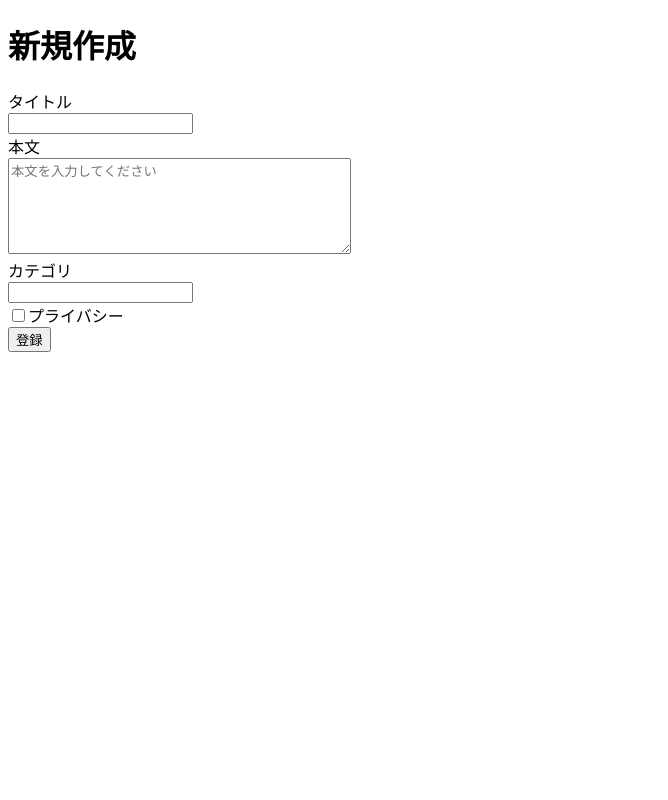
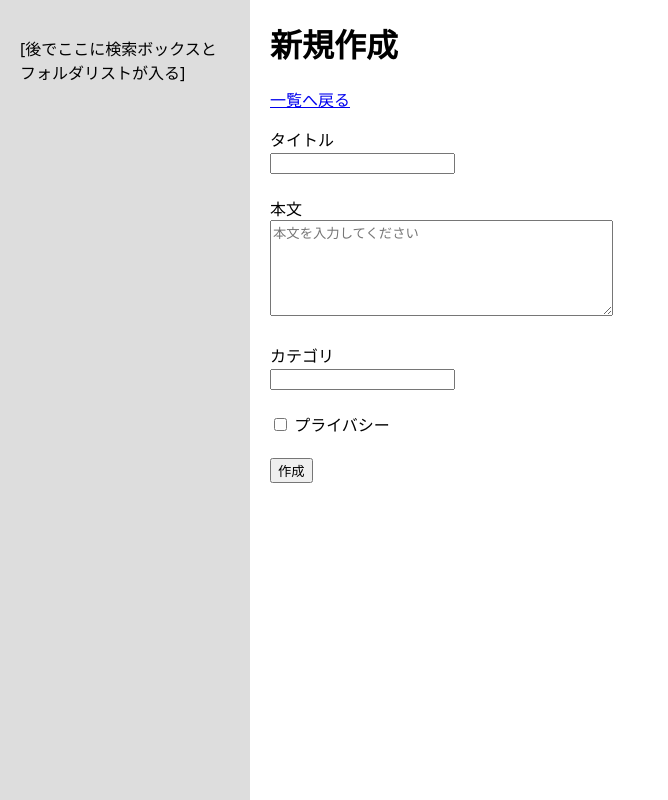
Before and after one commit to yuuki-hiroshima/memo-application, a Flask app: page /memos/new in a window 1280 px wide. Shown: the whole page, without its empty margins (0-668 px from the left). Run offline with Flask 3, Linux system fonts and the light colour scheme.

Commit message:
UIの調整

```diff
--- /dev/null
+++ b/static/style.css
@@ -0,0 +1,87 @@
+/* 全体のベース設定 */
+body {
+  margin: 0;
+  font-family: system-ui, -apple-system, BlinkMacSystemFont, 'Segoe UI', sans-serif;
+  background-color: #f4f4f4;
+}
+
+/* レイアウト全体（左サイドバー + 右コンテンツ） */
+.layout-container {
+  display: flex;
+  min-height: 100vh;
+}
+
+/* サイドバー */
+.sidebar {
+  width: 260px;
+  background-color: #e0e0e0;
+  padding: 20px;
+  box-sizing: border-box;
+}
+
+/* メインコンテンツ */
+.main {
+  flex: 1;
+  padding: 24px;
+  box-sizing: border-box;
+  background-color: #ffffff;
+}
+
+/* 見出し */
+h1 {
+  margin-top: 0;
+}
+
+/* フラッシュメッセージ */
+.flash-messages {
+  margin: 8px 0 16px;
+  padding: 8px 12px;
+  border-radius: 4px;
+  background-color: #ffecec;
+  color: #b00020;
+}
+
+/* テーブルの基本スタイル */
+table {
+  width: 100%;
+  border-collapse: collapse;
+  margin-top: 16px;
+}
+
+th,
+td {
+  padding: 8px 12px;
+  border-bottom: 1px solid #ddd;
+  text-align: left;
+}
+
+th {
+  background-color: #f0f0f0;
+  font-weight: bold;
+}
+
+/* ボタンのような見た目（とりあえずの共通クラス） */
+.button {
+  display: inline-block;
+  padding: 6px 12px;
+  border-radius: 4px;
+  border: none;
+  background-color: #333333;
+  color: #ffffff;
+  text-decoration: none;
+  font-size: 14px;
+  cursor: pointer;
+}
+
+.button:hover {
+  background-color: #555555;
+}
+
+/* 危険な操作用（削除など） */
+.button-danger {
+  background-color: #c62828;
+}
+
+.button-danger:hover {
+  background-color: #b71c1c;
+}
--- a/templates/base.html
+++ b/templates/base.html
@@ -0,0 +1,27 @@
+<!DOCTYPE html>
+<html lang="ja">
+<head>
+  <meta charset="UTF-8">
+  <meta name="viewport" content="width=device-width, initial-scale=1.0">
+  <title>{% block title %}{% endblock %}</title>
+  <link rel="stylesheet" href="{{ url_for('static', filename='style.css') }}">
+</head>
+<body>
+
+  <div class="layout-container" style="display: flex; min-height: 100vh;">
+
+    <aside class="sidebar" style="width: 250px; background: #ddd; padding: 20px;">
+      {% block sidebar %}
+      <p>[後でここに検索ボックスとフォルダリストが入る]</p>
+      {% endblock %}
+    </aside>
+
+    <main class="main" style="flex: 1; padding: 20px;">
+      {% block content %}
+      {% endblock %}
+    </main>
+
+  </div>
+
+</body>
+</html>
--- a/templates/new.html
+++ b/templates/new.html
@@ -1,29 +1,51 @@
-<!DOCTYPE html>
-<html lang="ja">
-<head>
-  <meta charset="UTF-8">
-  <meta name="viewport" content="width=device-width, initial-scale=1.0">
-  <title>新規作成</title>
-</head>
-<body>
+{% extends "base.html" %}
+{% block title %}新規作成{% endblock %}
+{% block content %}
 <h1>新規作成</h1>
 
+<p>
+  <a href="/memos">一覧へ戻る</a>
+</p>
+
 {% if error_message %}
-    <p style="color: red;">
+  <p style="color: red; margin-bottom: 16px;">
     {{ error_message }}
   </p>
 {% endif %}
 
 <form action="/memos/new" method="POST">
-    <label>タイトル<br><input name="title" type="text"></label>
+
+  <div>
+    <label for="title">タイトル</label><br>
+    <input id="title" name="title" type="text">
+  </div>
+
   <br>
-    <label>本文<br><textarea name="body" id="body" rows="6" cols="40" placeholder="本文を入力してください"></textarea></label>
+
+  <div>
+    <label for="body">本文</label><br>
+    <textarea name="body" id="body" rows="6" cols="40" placeholder="本文を入力してください"></textarea>
+  </div>
+
   <br>
-    <label>カテゴリ<br><input name="category" type="text"></label>
+
+  <div>
+    <label for="category">カテゴリ</label><br>
+    <input id="category" name="category" type="text">
+  </div>
+
   <br>
-    <input name="is_private" type="checkbox" value="True">プライバシー
+
+  <div>
+    <label>
+      <input name="is_private" type="checkbox" value="True">
+      プライバシー
+    </label>
+  </div>
+
   <br>
-    <button type="submit">登録</button>
+
+  <button type="submit">作成</button>
+
 </form>
-</body>
-</html>
+{% endblock %}
```
Also changed, not shown: templates/delete.html (+4 -11 lines), templates/edit.html (+4 -10 lines), templates/list.html (+6 -10 lines), static/sytle.css (deleted), 1 other file. Lines whose indentation alone changed are shown as unchanged.
